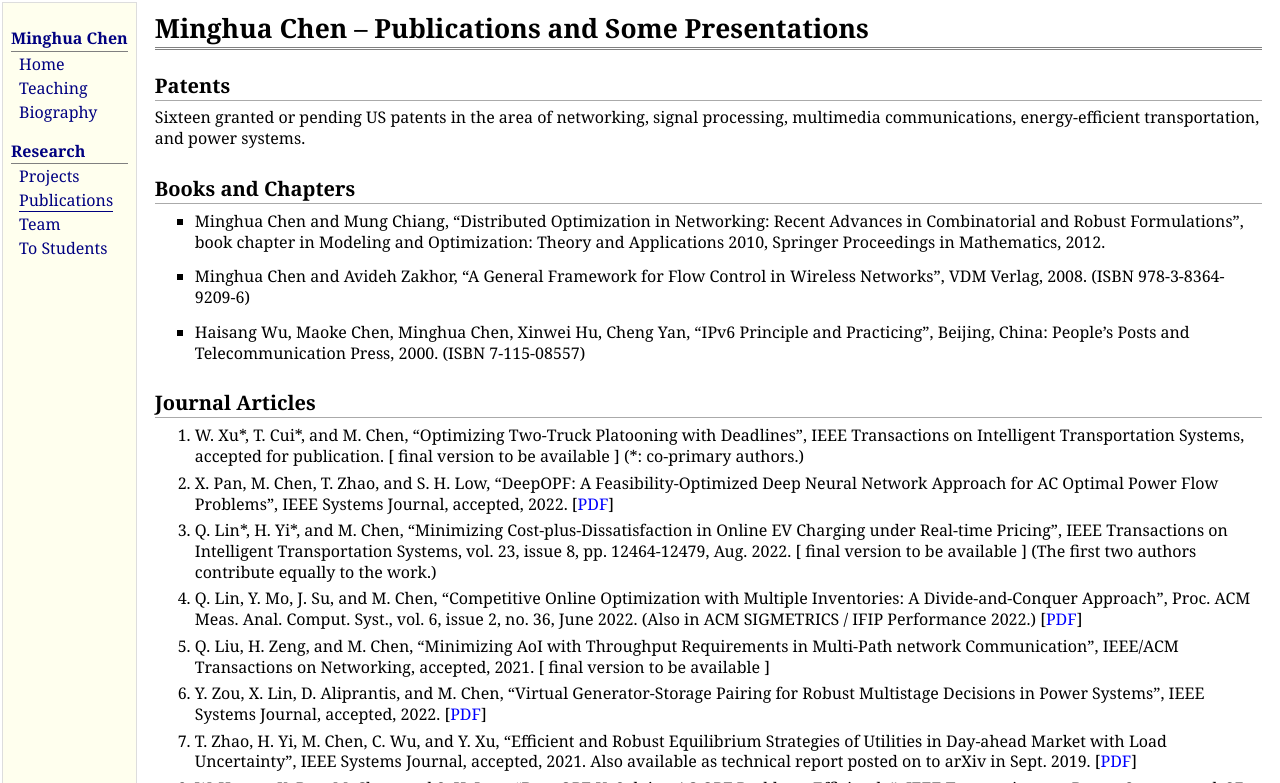
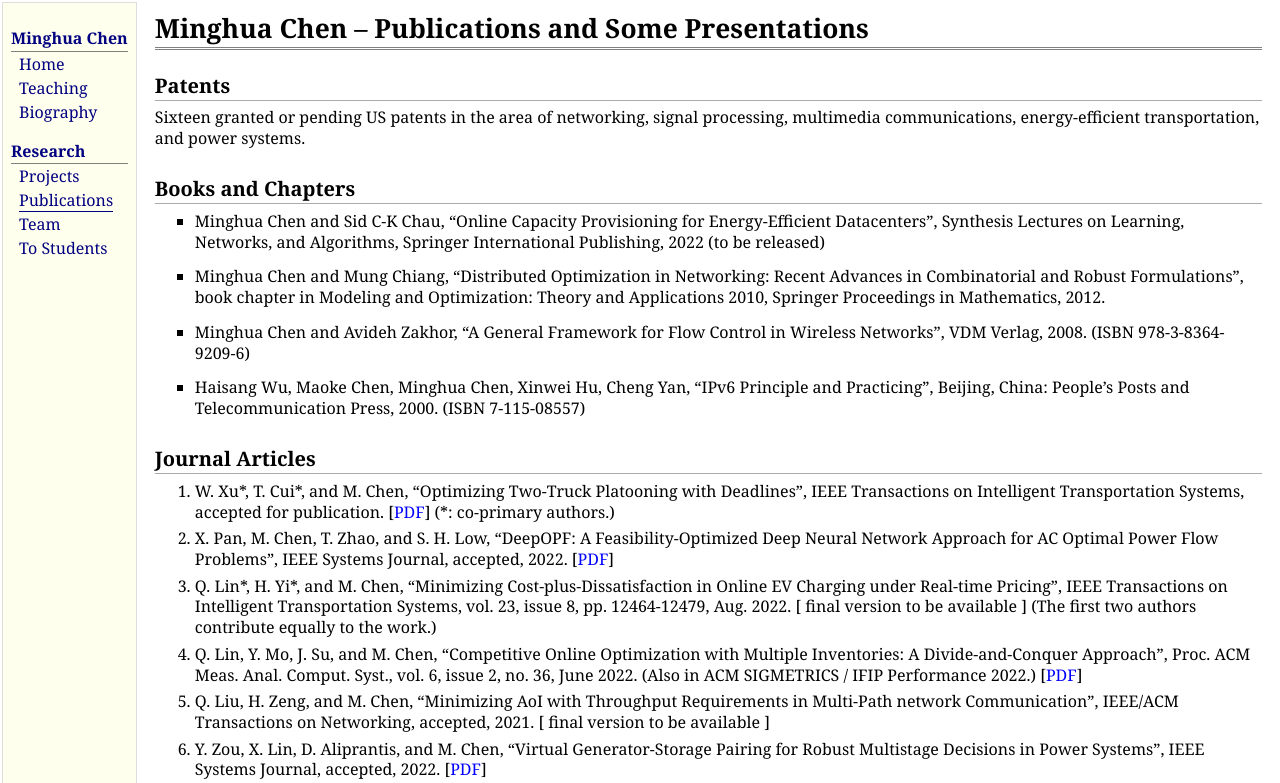
Before and after one commit to DSMinghua/DSMinghua.github.io, a plain HTML site: page publications.html in a window 1280 px wide. Shown: the top 783 px of the page. Drawn offline with Linux system fonts and the light colour scheme.

Commit message:
Add files via upload

```diff
--- a/publications.html
+++ b/publications.html
@@ -29,6 +29,10 @@
 <p>Sixteen granted or pending US patents in the area of networking, signal processing, multimedia communications, energy-efficient transportation, and power systems.</p>
 <h2>Books and Chapters</h2>
 <ul>
+<li><p>Minghua Chen and Sid C-K Chau, &ldquo;Online Capacity Provisioning for Energy-Efficient Datacenters&rdquo;, Synthesis Lectures on Learning, Networks, and Algorithms, Springer International Publishing, 2022 (to be released)</p>
+</li>
+</ul>
+<ul>
 <li><p>Minghua Chen and Mung Chiang, &ldquo;Distributed Optimization in
 Networking: Recent Advances in Combinatorial and Robust Formulations&rdquo;, book chapter in Modeling and Optimization: Theory and Applications 2010, Springer Proceedings in Mathematics, 2012.</p>
 </li>
@@ -47,7 +51,8 @@ and Telecommunication Press, 2000. (ISBN 7-115-08557)</p>
 </ul>
 <h2>Journal Articles</h2>
 <ol>
-<li><p>W. Xu*, T. Cui*, and M. Chen, &ldquo;Optimizing Two-Truck Platooning with Deadlines&rdquo;, IEEE Transactions on Intelligent Transportation Systems, accepted for publication. [ final version to be available ] (*: co-primary authors.)
+<li><p>W. Xu*, T. Cui*, and M. Chen, &ldquo;Optimizing Two-Truck Platooning with Deadlines&rdquo;, IEEE Transactions on Intelligent Transportation Systems, accepted for publication. [<a href="papers/2truckplatooning.TITS.22.pdf">PDF</a>] (*: co-primary authors.)
+
 </p>
 </li>
 <li><p>X. Pan, M. Chen, T. Zhao, and S. H. Low, &ldquo;DeepOPF: A Feasibility-Optimized Deep Neural Network Approach for AC Optimal Power Flow Problems&rdquo;, IEEE Systems Journal, accepted, 2022. [<a href="papers/DeepOPF_ACOPF.ISJ.22.pdf">PDF</a>]</p>
@@ -991,7 +996,7 @@ Resources&rdquo;, (invited position paper), IEEE MMTC E-Letter, December, 2009</
 </ul>
 <div id="footer">
 <div id="footer-text">
-Page generated 09/2022, by a modified version of <a href="http://jemdoc.jaboc.net/">jemdoc</a>.
+Page generated 10/2022, by a modified version of <a href="http://jemdoc.jaboc.net/">jemdoc</a>.
 </div>
 </div>
 </td>
```
